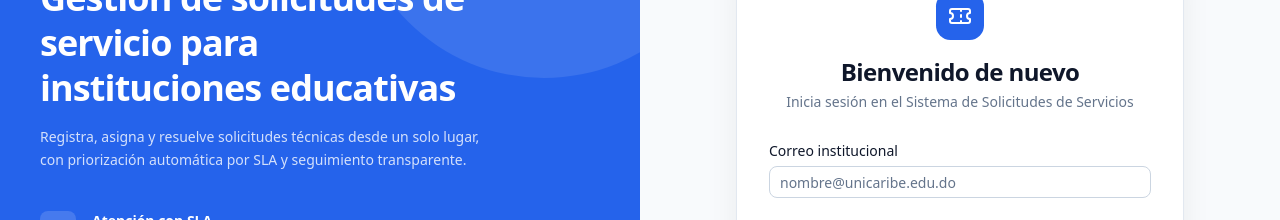
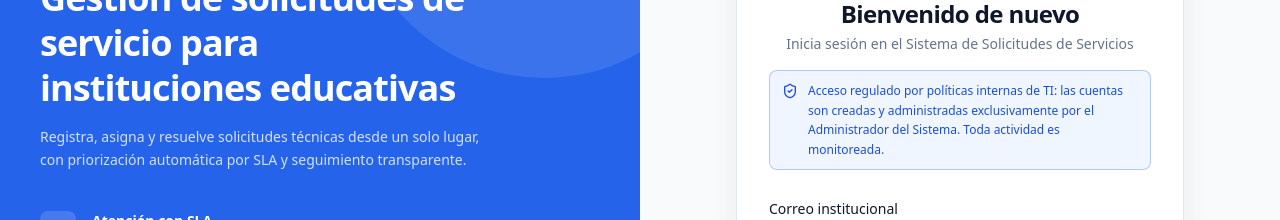
Before and after one commit to HectorReyes117/ticket-app, a React (Vite) app in the folder ticket_app_frontend/: page /login in a window 1280 px wide. Shown: the part 210-430 px from the top of the page. Built offline with nearby package versions, Linux system fonts and the light colour scheme; no server answers.

Commit message:
refactor: add message in login

```diff
--- a/ticket_app_frontend/src/features/auth/components/LoginForm.tsx
+++ b/ticket_app_frontend/src/features/auth/components/LoginForm.tsx
@@ -1,6 +1,14 @@
 import { useState, type FormEvent } from "react";
 import { useNavigate } from "react-router-dom";
-import { Eye, EyeOff, Info, Loader, LogIn, Ticket as TicketIcon } from "lucide-react";
+import {
+  Eye,
+  EyeOff,
+  Info,
+  Loader,
+  LogIn,
+  ShieldCheck,
+  Ticket as TicketIcon,
+} from "lucide-react";
 import { Button } from "@/components/ui/button";
 import { Input } from "@/components/ui/input";
 import { Label } from "@/components/ui/label";
@@ -59,6 +67,18 @@ export function LoginForm() {
           <p className="mt-1 text-sm text-muted-foreground">
             Inicia sesión en el Sistema de Solicitudes de Servicios
           </p>
+
+          <div
+            role="note"
+            className="mt-4 flex items-start gap-2.5 rounded-lg border border-brand/30 bg-brand-soft px-3 py-2.5 text-left text-xs leading-relaxed text-brand-soft-fg"
+          >
+            <ShieldCheck className="mt-0.5 size-4 shrink-0" />
+            <p>
+              Acceso regulado por políticas internas de TI: las cuentas son creadas y
+              administradas exclusivamente por el Administrador del Sistema. Toda
+              actividad es monitoreada.
+            </p>
+          </div>
         </div>
 
         <form onSubmit={handleSubmit} className="space-y-5" noValidate>
```
